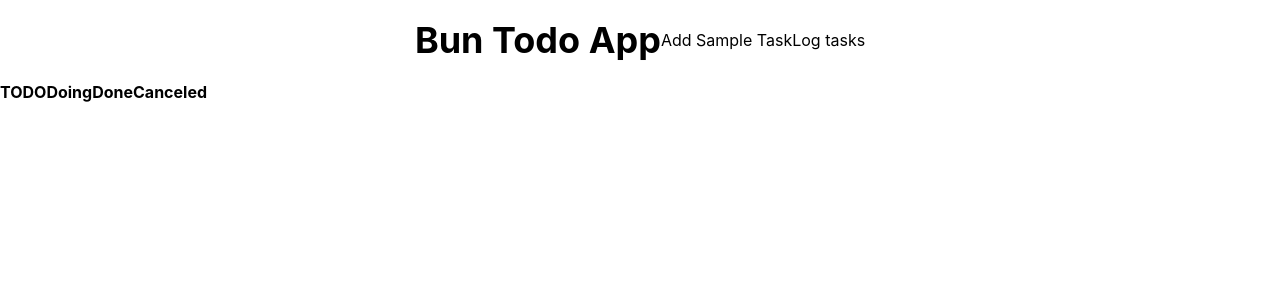
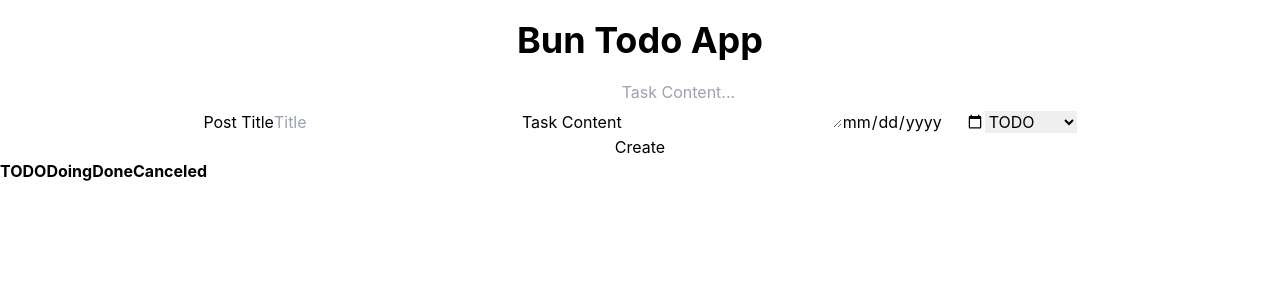
Before and after one commit to pedrobzz/bun-todo-app, a Next.js app: page / in a window 1280 px wide. Shown: the top 300 px of the page. Built offline with nearby package versions, Linux system fonts and the light colour scheme.

Commit message:
feat(CreateTaskComponent): Added a component to create tasks

```diff
--- /dev/null
+++ b/application/components/CreateTast/CreateTask.tsx
@@ -0,0 +1,114 @@
+import { useTasks } from "application/hooks/useTasks";
+import { Task } from "domain/entities";
+import { useState } from "react";
+
+export const CreateTaskComponent: React.FC = () => {
+  const allStatus: Array<Task["status"]> = [
+    "TODO",
+    "Doing",
+    "Done",
+    "Canceled",
+  ];
+  const [title, setTitle] = useState("");
+  const [description, setDescription] = useState("");
+  const [dueDate, setDueDate] = useState("");
+  const [status, setStatus] = useState<"TODO" | "Doing" | "Done" | "Canceled">(
+    "TODO",
+  );
+  const { createTask } = useTasks();
+  return (
+    <div className="flex flex-col justify-center items-center gap-5">
+      <form
+        className="max-w-[50%]"
+        onSubmit={e => {
+          e.preventDefault();
+          createTask({
+            title,
+            description,
+            dueDate,
+            status,
+          });
+          setTitle("");
+          setDescription("");
+          setDueDate("");
+          setStatus("TODO");
+        }}
+      >
+        <label
+          htmlFor="title"
+          className="block mb-2 text-sm font-medium text-gray-900"
+        >
+          Post Title
+        </label>
+        <input
+          id="title"
+          type="text"
+          className="border-transparent block text-sm font rounded p-2.5 w-full bg-gray-700 border-gray-600 placeholder-gray-400 text-white focus:ring-blue-500 focus:border-blue-500"
+          placeholder="Title"
+          value={title}
+          onChange={e => {
+            // @ts-expect-error: Bun doesnt recognize this
+            setTitle(e.target.value);
+          }}
+          required
+        />
+        <label
+          htmlFor="content"
+          className="block mb-2 text-sm font-medium text-gray-900 "
+        >
+          Task Content
+        </label>
+        <textarea
+          id="content"
+          className="block p-2.5 rounded w-full text-sm bg-gray-700 border-gray-600 placeholder-gray-400 text-white focus:ring-blue-500 focus:border-blue-500"
+          placeholder="Task Content..."
+          value={description}
+          onChange={e => {
+            // @ts-expect-error: Bun doesnt recognize this
+            setDescription(e.target.value);
+          }}
+          required
+        />
+        <input
+          id="dueDate"
+          type="date"
+          className="border-2 border-transparent border-b-white rounded-lg bg-transparent "
+          value={dueDate}
+          onChange={e => {
+            // @ts-expect-error: Bun doesnt recognize this
+            setDueDate(e.target.value);
+          }}
+          required
+        />
+
+        <select
+          id="status-select"
+          name="status select"
+          className="border-2 border-transparent border-b-white rounded-lg bg-transparent"
+          value={status}
+          onChange={e => {
+            // @ts-expect-error: Bun doesnt recognize this
+            setStatus(e.target.value);
+          }}
+        >
+          {allStatus.map(status => {
+            return (
+              <option value={status} key={`${status}-option`}>
+                {status}
+              </option>
+            );
+          })}
+        </select>
+        <br />
+        <div className="flex justify-center">
+          <button
+            type="submit"
+            className="px-2 py-1 bg-green-200 rounded-lg hover:bg-green-400"
+          >
+            Create
+          </button>
+        </div>
+      </form>
+    </div>
+  );
+};
--- a/pages/index.tsx
+++ b/pages/index.tsx
@@ -3,9 +3,10 @@ import React from "react";
 import { Task } from "domain/entities";
 import { useTasks } from "application/hooks/useTasks";
 import { TaskColumns } from "application/components/TaskColumn/TaskColumn";
+import { CreateTaskComponent } from "application/components/CreateTast/CreateTask";
 
 export default function Home({}) {
-  const { createTask, tasks } = useTasks();
+  const { tasks } = useTasks();
   const allStatus: Array<Task["status"]> = [
     "TODO",
     "Doing",
@@ -22,27 +23,9 @@ export default function Home({}) {
       <div>
         <nav className="flex justify-center p-5">
           <h1 className="text-4xl font-bold">Bun Todo App</h1>
-          <button
-            onClick={async () => {
-              await createTask({
-                title: "Task Teste",
-                description: "Lorem ipsum dolor sit amet",
-                dueDate: "2020-01-01T00:00:00.000Z",
-                status: "TODO",
-              });
-            }}
-          >
-            Add Sample Task
-          </button>
-          <button
-            onClick={() => {
-              console.log(tasks);
-            }}
-          >
-            Log tasks
-          </button>
         </nav>
         <main>
+          <CreateTaskComponent />
           <div className="flex justify-between gap-12">
             {allStatus.map(status => (
               <TaskColumns
```
